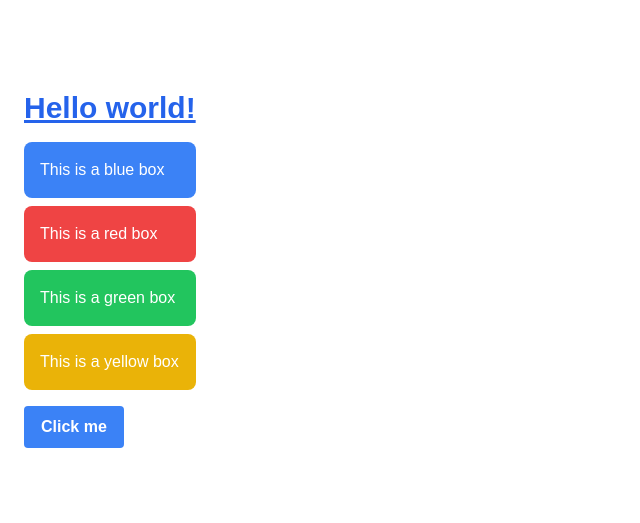
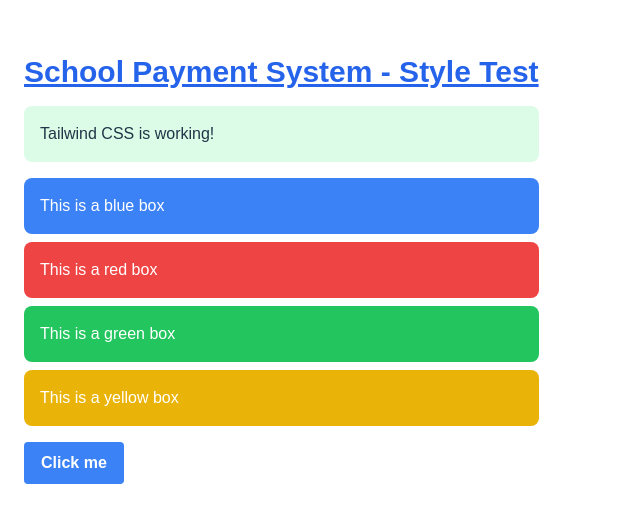
Before and after one commit to Arjun140205/School-Payment, a React (Vite) app in the folder frontend/: page /test in a window 1280 px wide. Shown: the part 131-654 px from the top of the page, without its empty margins (0-640 px from the left). Built offline with nearby package versions, Linux system fonts and the light colour scheme.

Commit message:
Frontend: Update TailwindTest page

```diff
--- a/frontend/src/pages/TailwindTest.tsx
+++ b/frontend/src/pages/TailwindTest.tsx
@@ -1,27 +1,100 @@
 // Testing Tailwind
-import React from 'react';
+import React, { useEffect, useState } from 'react';
+
+// Fallback styles in case Tailwind isn't working
+const styles = {
+  container: { padding: '1.5rem' },
+  heading: {
+    fontSize: '1.875rem',
+    fontWeight: 'bold',
+    textDecoration: 'underline',
+    color: '#2563eb',
+    marginBottom: '1rem'
+  },
+  blueBox: {
+    backgroundColor: '#3b82f6',
+    color: 'white',
+    padding: '1rem',
+    borderRadius: '0.5rem',
+    marginTop: '0.5rem'
+  },
+  redBox: {
+    backgroundColor: '#ef4444',
+    color: 'white',
+    padding: '1rem',
+    borderRadius: '0.5rem',
+    marginTop: '0.5rem'
+  },
+  greenBox: {
+    backgroundColor: '#22c55e',
+    color: 'white',
+    padding: '1rem',
+    borderRadius: '0.5rem',
+    marginTop: '0.5rem'
+  },
+  yellowBox: {
+    backgroundColor: '#eab308',
+    color: 'white',
+    padding: '1rem',
+    borderRadius: '0.5rem',
+    marginTop: '0.5rem'
+  },
+  button: {
+    marginTop: '1rem',
+    backgroundColor: '#3b82f6',
+    color: 'white',
+    fontWeight: 'bold',
+    padding: '0.5rem 1rem',
+    borderRadius: '0.25rem',
+    cursor: 'pointer'
+  }
+};
 
 const TailwindTest: React.FC = () => {
+  const [isTailwindWorking, setIsTailwindWorking] = useState<boolean | null>(null);
+
+  useEffect(() => {
+    // Simple check if Tailwind is working
+    const testElement = document.createElement('div');
+    testElement.className = 'bg-blue-500';
+    document.body.appendChild(testElement);
+    const style = window.getComputedStyle(testElement);
+    setIsTailwindWorking(style.backgroundColor !== 'rgba(0, 0, 0, 0)');
+    document.body.removeChild(testElement);
+  }, []);
+
   return (
-    <div className="p-6">
-      <h1 className="text-3xl font-bold underline text-blue-600">
-        Hello world!
+    <div style={styles.container} className="p-6">
+      <h1 style={styles.heading} className="text-3xl font-bold underline text-blue-600">
+        School Payment System - Style Test
       </h1>
+
+      {isTailwindWorking !== null && (
+        <div className={`p-4 rounded-lg mb-4 ${isTailwindWorking ? 'bg-green-100' : 'bg-red-100'}`}
+             style={isTailwindWorking ? {backgroundColor: '#dcfce7'} : {backgroundColor: '#fee2e2'}}>
+          Tailwind CSS is {isTailwindWorking ? 'working' : 'not working'}!
+        </div>
+      )}
+
       <div className="mt-4">
-        <div className="bg-blue-500 text-white p-4 rounded-lg">
+        <div style={styles.blueBox} className="bg-blue-500 text-white p-4 rounded-lg">
           This is a blue box
         </div>
-        <div className="bg-red-500 text-white p-4 rounded-lg mt-2">
+        <div style={styles.redBox} className="bg-red-500 text-white p-4 rounded-lg mt-2">
           This is a red box
         </div>
-        <div className="bg-green-500 text-white p-4 rounded-lg mt-2">
+        <div style={styles.greenBox} className="bg-green-500 text-white p-4 rounded-lg mt-2">
           This is a green box
         </div>
-        <div className="bg-yellow-500 text-white p-4 rounded-lg mt-2">
+        <div style={styles.yellowBox} className="bg-yellow-500 text-white p-4 rounded-lg mt-2">
           This is a yellow box
         </div>
       </div>
-      <button className="mt-4 bg-blue-500 hover:bg-blue-700 text-white font-bold py-2 px-4 rounded">
+
+      <button
+        style={styles.button}
+        className="mt-4 bg-blue-500 hover:bg-blue-700 text-white font-bold py-2 px-4 rounded"
+      >
         Click me
       </button>
     </div>
```
